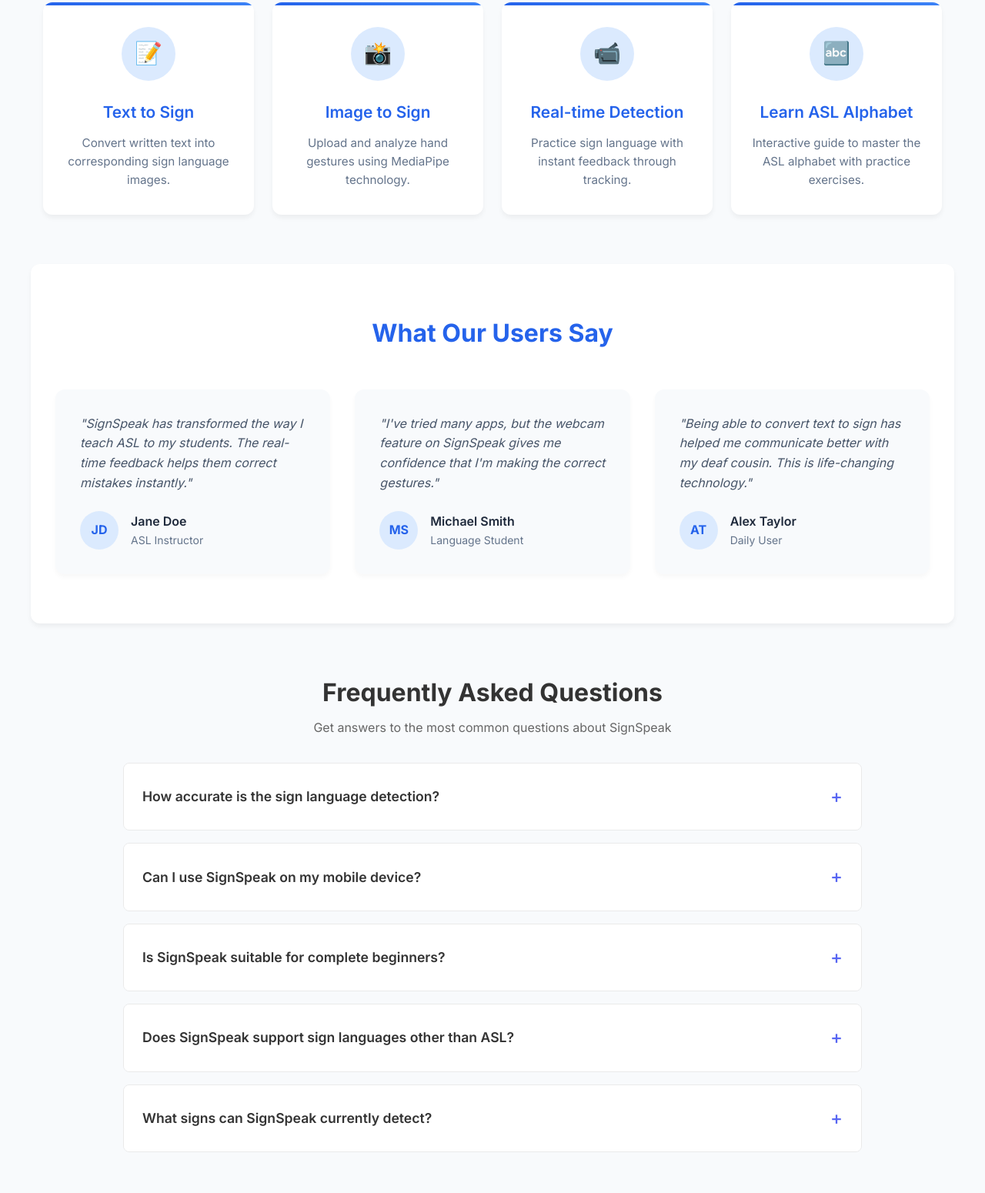
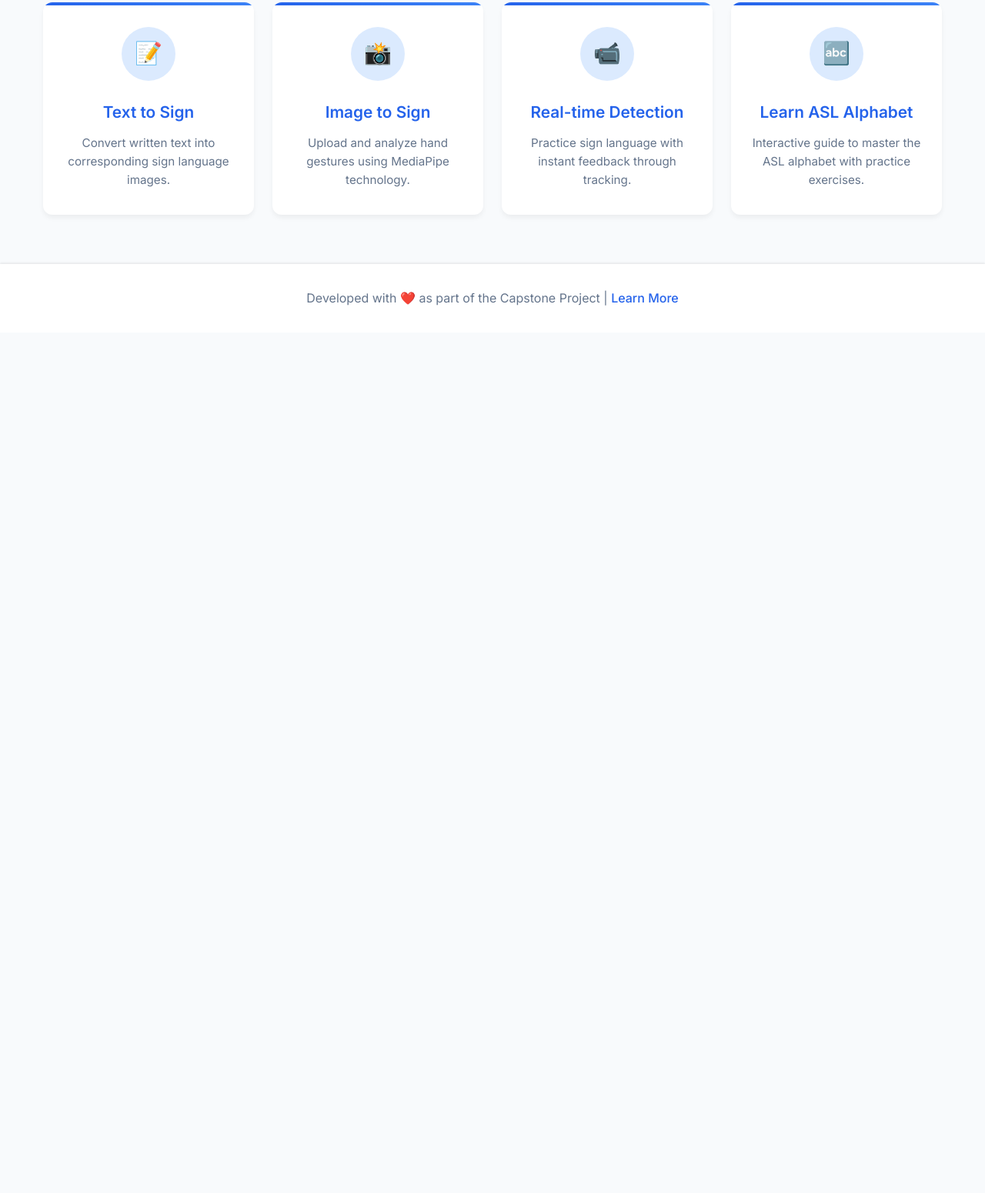
Before and after one commit to Lart101/AslSignLanguageWeb, a plain HTML site: page index.html in a window 1280 px wide. Shown: the part 908-2458 px from the top of the page at 77% size. After the commit the page ends 1340 px from the top, so only its background shows below. Drawn offline with Linux system fonts and the light colour scheme.

Commit message:
Remove testimonials section and enhance FAQ section with improved toggle functionality and styling

```diff
--- a/index.html
+++ b/index.html
@@ -85,104 +85,6 @@
                 <p>Interactive guide to master the ASL alphabet with practice exercises.</p>
             </a>
         </div>
-
-        <section class="testimonials">
-            <div class="testimonials-header">
-                <h3>What Our Users Say</h3>
-            </div>
-            <div class="testimonials-grid">
-                <div class="testimonial-card">
-                    <div class="testimonial-content">
-                        "SignSpeak has transformed the way I teach ASL to my students. The real-time feedback helps them correct mistakes instantly."
-                    </div>
-                    <div class="testimonial-author">
-                        <div class="testimonial-avatar">JD</div>
-                        <div class="testimonial-info">
-                            <h4>Jane Doe</h4>
-                            <p>ASL Instructor</p>
-                        </div>
-                    </div>
-                </div>
-                <div class="testimonial-card">
-                    <div class="testimonial-content">
-                        "I've tried many apps, but the webcam feature on SignSpeak gives me confidence that I'm making the correct gestures."
-                    </div>
-                    <div class="testimonial-author">
-                        <div class="testimonial-avatar">MS</div>
-                        <div class="testimonial-info">
-                            <h4>Michael Smith</h4>
-                            <p>Language Student</p>
-                        </div>
-                    </div>
-                </div>
-                <div class="testimonial-card">
-                    <div class="testimonial-content">
-                        "Being able to convert text to sign has helped me communicate better with my deaf cousin. This is life-changing technology."
-                    </div>
-                    <div class="testimonial-author">
-                        <div class="testimonial-avatar">AT</div>
-                        <div class="testimonial-info">
-                            <h4>Alex Taylor</h4>
-                            <p>Daily User</p>
-                        </div>
-                    </div>
-                </div>
-            </div>
-        </section>
-
-        <section class="faq">
-            <div class="faq-header">
-                <h3>Frequently Asked Questions</h3>
-                <p>Get answers to the most common questions about SignSpeak</p>
-            </div>
-            <div class="faq-container">
-                <div class="faq-item">
-                    <div class="faq-question">
-                        <h4>How accurate is the sign language detection?</h4>
-                        <span class="faq-toggle">+</span>
-                    </div>
-                    <div class="faq-answer">
-                        <p>Our sign language detection leverages MediaPipe's hand tracking technology, providing up to 97% accuracy for clear hand gestures in good lighting conditions. The system continues to improve as we train our models with more data.</p>
-                    </div>
-                </div>
-                <div class="faq-item">
-                    <div class="faq-question">
-                        <h4>Can I use SignSpeak on my mobile device?</h4>
-                        <span class="faq-toggle">+</span>
-                    </div>
-                    <div class="faq-answer">
-                        <p>Yes! SignSpeak is designed to be responsive and works on most modern mobile devices with a camera. For the best experience with webcam features, we recommend using Chrome or Firefox browsers.</p>
-                    </div>
-                </div>
-                <div class="faq-item">
-                    <div class="faq-question">
-                        <h4>Is SignSpeak suitable for complete beginners?</h4>
-                        <span class="faq-toggle">+</span>
-                    </div>
-                    <div class="faq-answer">
-                        <p>Absolutely! We've designed SignSpeak with beginners in mind. Start with our "Learn Alphabet" section to master the basics, then progress to more complex signs and phrases. The interactive feedback helps beginners correct their form immediately.</p>
-                    </div>
-                </div>
-                <div class="faq-item">
-                    <div class="faq-question">
-                        <h4>Does SignSpeak support sign languages other than ASL?</h4>
-                        <span class="faq-toggle">+</span>
-                    </div>
-                    <div class="faq-answer">
-                        <p>Currently, SignSpeak focuses on American Sign Language (ASL). We're working on expanding to other sign languages in future updates based on user feedback and demand.</p>
-                    </div>
-                </div>
-                <div class="faq-item">
-                    <div class="faq-question">
-                        <h4>What signs can SignSpeak currently detect?</h4>
-                        <span class="faq-toggle">+</span>
-                    </div>
-                    <div class="faq-answer">
-                        <p>Currently, SignSpeak can only detect and recognize ASL alphabet letters (A-Z). Support for numbers, common phrases, and other signs is planned for future updates as we continue to improve our recognition technology.</p>
-                    </div>
-                </div>
-            </div>
-        </section>
     </main>
     <footer>
         <p>Developed with ❤️ as part of the Capstone Project | <a href="https://github.com/Lart101/AslSignLanguageWeb">Learn More</a></p>
@@ -192,16 +94,6 @@
             this.classList.toggle('active');
             document.querySelector('nav').classList.toggle('active');
         });
-
-        // FAQ Toggle functionality
-        document.querySelectorAll('.faq-question').forEach(question => {
-            question.addEventListener('click', () => {
-                const faqItem = question.parentNode;
-                faqItem.classList.toggle('active');
-                const toggle = question.querySelector('.faq-toggle');
-                toggle.textContent = faqItem.classList.contains('active') ? '-' : '+';
-            });
-        });
     </script>
 </body>
 </html>
--- a/static/css/index.css
+++ b/static/css/index.css
@@ -431,14 +431,16 @@
 .faq-answer {
     max-height: 0;
     overflow: hidden;
-    transition: max-height 0.3s ease;
+    transition: max-height 0.5s cubic-bezier(0, 1, 0, 1), padding 0.4s ease;
     background-color: #f9f9f9;
+    padding: 0 1.5rem;
 }
 
 .faq-item.active .faq-answer {
-    max-height: 300px;
+    max-height: 1000px; /* Increased to accommodate longer answers */
     padding: 1.5rem;
     border-top: 1px solid #eaeaea;
+    transition: max-height 0.5s cubic-bezier(0.5, 0, 1, 0), padding 0.4s ease;
 }
 
 .faq-answer p {
```
